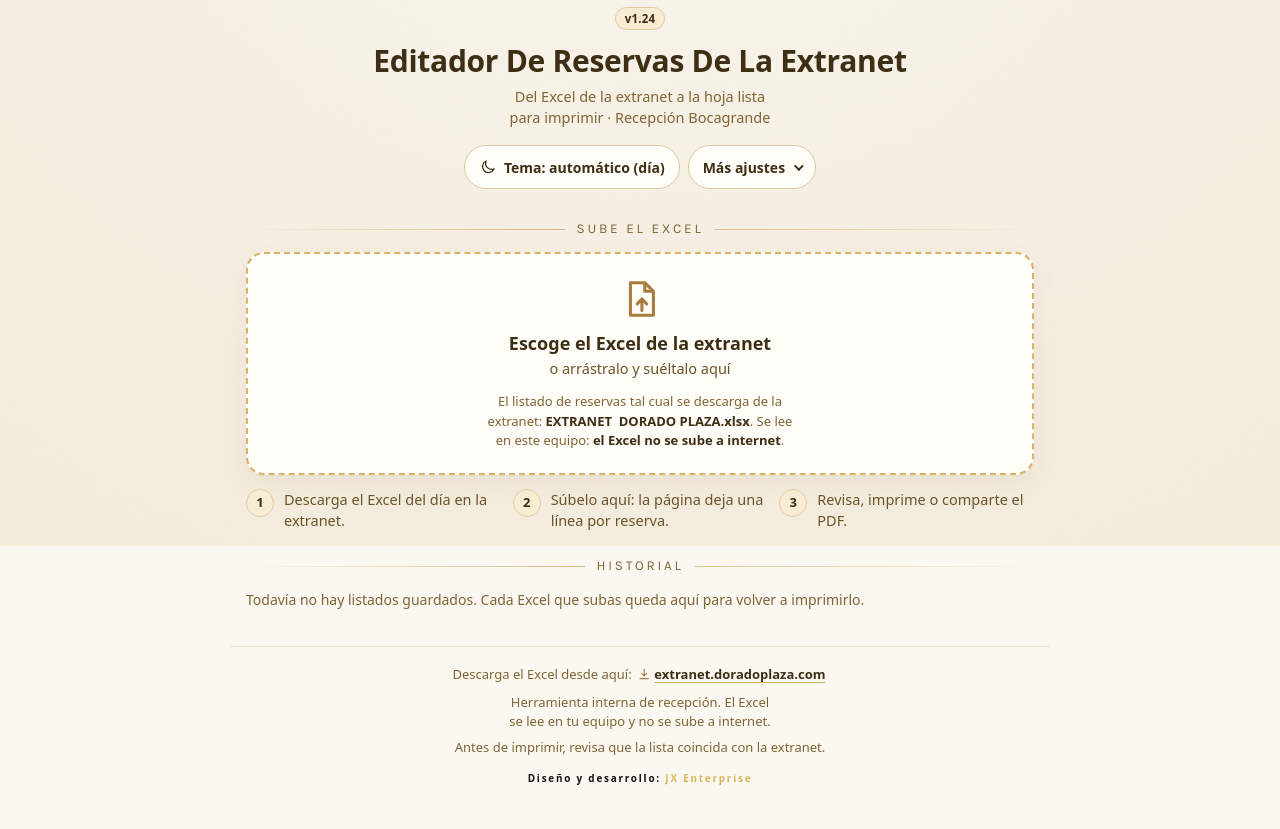
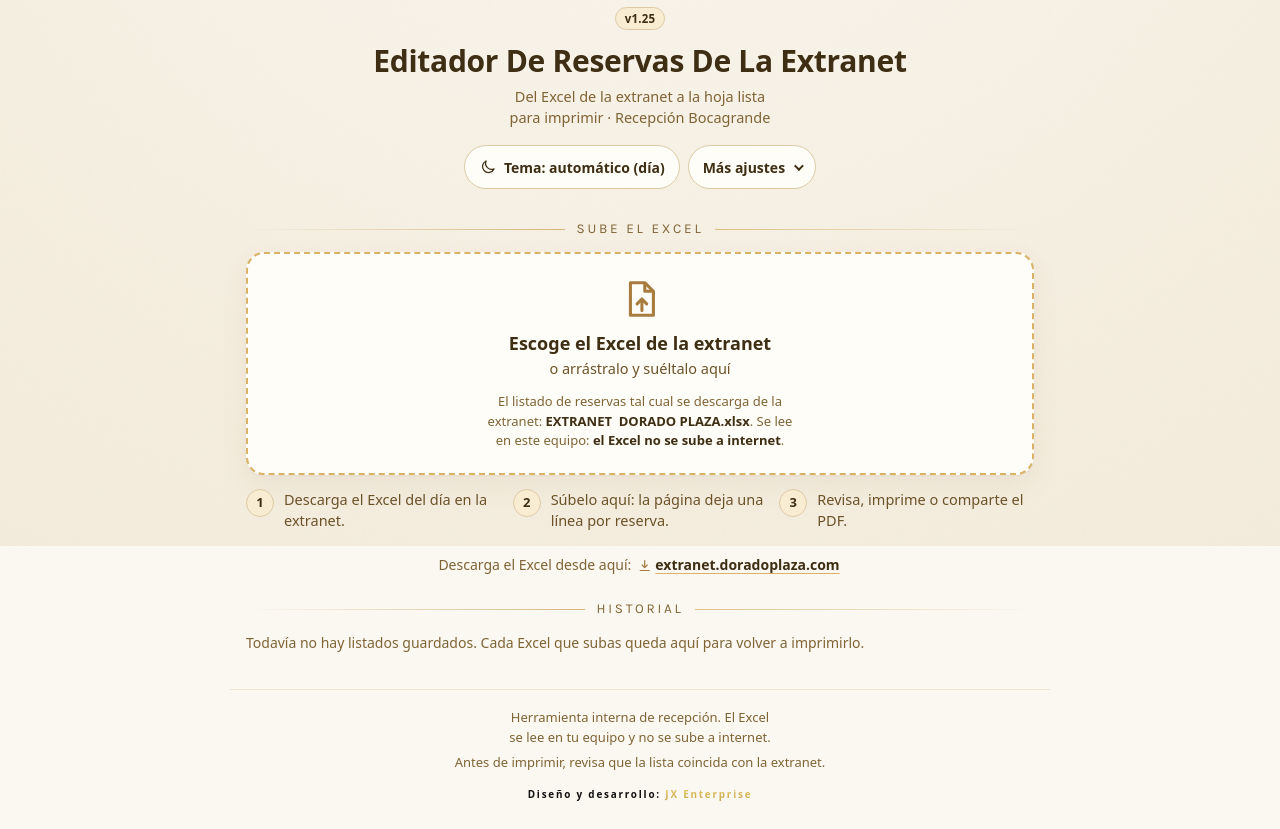
Before and after one commit to jxenterprise/EDIT-DE-RESERVAS-DORADO-PLAZA-BG, a plain HTML site: page sitio/index.html in a window 1280 px wide. Shown: the part 254-1083 px from the top of the page. Drawn offline with Linux system fonts and the light colour scheme.

Commit message:
v1.25: el enlace a la extranet sube (debajo de «Entrar» y de «Sube el Excel»)
Co-Authored-By: Claude Opus 5.5 <noreply@anthropic.com>

```diff
--- a/sitio/css/estilos.css
+++ b/sitio/css/estilos.css
@@ -477,16 +477,17 @@ html.hay-hoja .soltar__sub, html.hay-hoja .soltar__nota, html.hay-hoja .pasos {
 /* ---------- 12. Pie y crédito de JX Enterprise ---------- */
 .pie { max-width: 760px; margin: 36px auto 0; padding: 18px calc(16px + var(--der)) 10px calc(16px + var(--izq)); text-align: center; border-top: 1px solid var(--linea); }
 .pie__nota { font-size: 13px; color: var(--texto-suave); max-width: 34em; margin: 0 auto 6px; text-wrap: balance; }
-/* v1.22 / v1.24 (JX): enlace a la extranet, primera línea del pie. Es el patrón .enlace de siempre (letra --texto-fuerte
-   en negrita + raya --oro) con un iconito de descarga en --bronce; así se lee bien (AA) en claro y de noche. */
-.pie__extranet { margin-bottom: 8px; }
-.pie__enlace { font-size: inherit; white-space: nowrap; }       /* la dirección no se parte en dos renglones */
-.pie__junto { white-space: nowrap; }                             /* en celular: «Descarga el Excel desde aquí:» arriba y el enlace entero abajo */
-.pie__icono {
+/* Enlace a la extranet (v1.22; v1.25 ya no va en el pie: debajo de la tarjeta de «Entrar» y de los pasos de «Sube el
+   Excel», con aire para no pegarse). Es el patrón .enlace de siempre (letra --texto-fuerte en negrita + raya --oro) con
+   un iconito de descarga en --bronce; así se lee bien (AA) en claro y de noche. */
+.extranet { margin: 22px auto 0; max-width: 34em; font-size: 14px; color: var(--texto-suave); text-align: center; text-wrap: balance; }
+.extranet__enlace { font-size: inherit; white-space: nowrap; }   /* la dirección no se parte en dos renglones */
+.extranet__junto { white-space: nowrap; }                        /* en celular: «Descarga el Excel desde aquí:» arriba y el enlace entero abajo */
+.extranet__icono {
   display: inline-block; width: 1.1em; height: 1.1em; margin-right: 3px;
   vertical-align: -0.2em; color: var(--bronce);                 /* el svg es block en «2. Base»: aquí va en la línea */
 }
-@media (hover: hover) { .pie__enlace:hover { text-decoration-thickness: 2px; } }
+@media (hover: hover) { .extranet__enlace:hover { text-decoration-thickness: 2px; } }
 /* Crédito con el formato EXACTO de JX (no cambiar clases ni tipografía) */
 .footer-dev {
   width: 100%;
@@ -688,7 +689,7 @@ html[data-tema="oscuro"] .aviso--alerta { background: #F2BE45; color: #2E2414; }
 html.pide-entrar main > .seccion:not(#entrar),
 html.pide-entrar .ajustes-rapidos, html.pide-entrar .acciones, html.pide-entrar .encabezado__sub,
 html.pide-entrar .saltar { display: none !important; }
-.entrar { display: flex; justify-content: center; }
+.entrar { display: flex; flex-direction: column; align-items: center; }   /* v1.25: la tarjeta y, debajo, el enlace a la extranet */
 .entrar__caja { width: 100%; max-width: 440px; display: flex; flex-direction: column; text-align: left; }
 .entrar__icono {
   align-self: center; display: grid; place-items: center; width: 52px; height: 52px; border-radius: 50%;
--- a/sitio/index.html
+++ b/sitio/index.html
@@ -69,9 +69,9 @@
     <!-- VERSIÓN (zona editable): se cambia en CADA versión que se publica. En la web va SOLO el número
          con «v» minúscula (pedido de JX, v1.4 y v1.6; en v1.5 fue «V»): la fecha y la hora de cada versión se anotan en CLAUDE.md («Historial») y en
          README.md («Versiones»). -->
-    <p class="encabezado__version"><span class="solo-lector">Versión </span><span class="encabezado__version-num">v1.24</span></p>
+    <p class="encabezado__version"><span class="solo-lector">Versión </span><span class="encabezado__version-num">v1.25</span></p>
     <!-- TÍTULO (zona editable; v1.23–v1.24, JX: «Editador De Reservas De La Extranet», con Mayúscula Inicial en cada palabra, tal cual).
-         JX (v1.24): «lo único era cambiar el H1 o el título». El enlace a la extranet va abajo, en el PIE (donde estaba en la v1.22).
+         JX (v1.24): «lo único era cambiar el H1 o el título». El enlace a la extranet NO va aquí arriba: v1.25 → debajo de la tarjeta de «Entrar» y de los pasos de «Sube el Excel».
          La pestaña del navegador, la pantalla de carga y los datos del PDF siguen con el nombre corto «Editador de reservas DP». -->
     <h1 class="encabezado__titulo">Editador De Reservas De La Extranet</h1>
     <p class="encabezado__sub">Del Excel de la extranet a la hoja lista para imprimir · Recepción Bocagrande</p>
@@ -142,6 +142,11 @@
           <p>Pídeselo a <strong>Jampier</strong>: él crea los usuarios y les da la contraseña.</p>
         </details>
       </form>
+      <!-- ENLACE A LA EXTRANET (zona editable, v1.25: en la puerta, debajo de la tarjeta de «Entrar»). La dirección va en href y el texto que se ve,
+           después del ícono. Está DOS veces (puerta y «Sube el Excel»): si cambia, cambiar las dos. -->
+      <p class="extranet"><span class="extranet__junto">Descarga el Excel desde aquí:</span>
+        <a class="enlace extranet__enlace" href="https://extranet.doradoplaza.com/extranet/" target="_blank" rel="noopener noreferrer"><svg class="extranet__icono" viewBox="0 0 24 24" aria-hidden="true" focusable="false"><path d="M12 4v11m0 0l-4-4m4 4l4-4" fill="none" stroke="currentColor" stroke-width="1.9" stroke-linecap="round" stroke-linejoin="round"/><path d="M5 19.5h14" fill="none" stroke="currentColor" stroke-width="1.9" stroke-linecap="round"/></svg>extranet.doradoplaza.com<span class="solo-lector"> (se abre en otra pestaña)</span></a>
+      </p>
     </section>
 
     <!-- ===========================================================
@@ -166,6 +171,11 @@
         <li><span>2</span>Súbelo aquí: la página deja una línea por reserva.</li>
         <li><span>3</span>Revisa, imprime o comparte el PDF.</li>
       </ol>
+      <!-- ENLACE A LA EXTRANET (zona editable, v1.25: ya adentro, debajo de los pasos de «Sube el Excel»). La dirección va en href y el texto que se ve,
+           después del ícono. Está DOS veces (puerta y «Sube el Excel»): si cambia, cambiar las dos. -->
+      <p class="extranet"><span class="extranet__junto">Descarga el Excel desde aquí:</span>
+        <a class="enlace extranet__enlace" href="https://extranet.doradoplaza.com/extranet/" target="_blank" rel="noopener noreferrer"><svg class="extranet__icono" viewBox="0 0 24 24" aria-hidden="true" focusable="false"><path d="M12 4v11m0 0l-4-4m4 4l4-4" fill="none" stroke="currentColor" stroke-width="1.9" stroke-linecap="round" stroke-linejoin="round"/><path d="M5 19.5h14" fill="none" stroke="currentColor" stroke-width="1.9" stroke-linecap="round"/></svg>extranet.doradoplaza.com<span class="solo-lector"> (se abre en otra pestaña)</span></a>
+      </p>
     </section>
 
     <!-- ===========================================================
@@ -261,17 +271,16 @@
        Qué es: nota de privacidad + crédito de JX Enterprise (formato exacto
        de JX). La hoja impresa NO lleva el crédito.
        v1.24 (JX: «eso de descargar Excel déjalo donde estaba… lo único era cambiar el H1»):
-       arriba va el enlace a la extranet (como en la v1.22; se abre en OTRA pestaña, noopener +
-       noreferrer); el nombre «Editador De Reservas De La Extranet» ya NO va aquí: es el título (h1).
+       arriba iba el enlace a la extranet; v1.25 (JX: «colócalo más arriba… abajo del div blanco, pero no tan
+       pegado… que no esté tan abajo cerca de “Herramienta interna”»): ya NO va en el pie: está debajo de la tarjeta
+       de «Entrar» (puerta) y debajo de los pasos de «Sube el Excel» (adentro). El nombre «Editador De Reservas De
+       La Extranet» tampoco va aquí: es el título (h1).
        La nota de privacidad (#pie-privacidad) es la de siempre (hasta v1.21 y desde v1.23).
-       Depende de: .pie, .pie__extranet, .pie__enlace, .pie__junto, .pie__icono y .footer-dev en
+       Depende de: .pie y .footer-dev en
        estilos.css; #pie-privacidad lo escribe app.js (pintarNube)
        =========================================================== -->
   <footer class="pie">
     <!-- ENLACE A LA EXTRANET (zona editable): la dirección va en href y el texto que se ve, después del ícono. -->
-    <p class="pie__nota pie__extranet"><span class="pie__junto">Descarga el Excel desde aquí:</span>
-      <a class="enlace pie__enlace" href="https://extranet.doradoplaza.com/extranet/" target="_blank" rel="noopener noreferrer"><svg class="pie__icono" viewBox="0 0 24 24" aria-hidden="true" focusable="false"><path d="M12 4v11m0 0l-4-4m4 4l4-4" fill="none" stroke="currentColor" stroke-width="1.9" stroke-linecap="round" stroke-linejoin="round"/><path d="M5 19.5h14" fill="none" stroke="currentColor" stroke-width="1.9" stroke-linecap="round"/></svg>extranet.doradoplaza.com<span class="solo-lector"> (se abre en otra pestaña)</span></a>
-    </p>
     <p class="pie__nota" id="pie-privacidad">Herramienta interna de recepción. El Excel se lee en tu equipo y no se sube a internet.</p>
     <p class="pie__nota">Antes de imprimir, revisa que la lista coincida con la extranet.</p>
     <p class="footer-dev">
```
Also changed, not shown: sitio/admin/index.html (+1 -1 lines), 2 other files.
